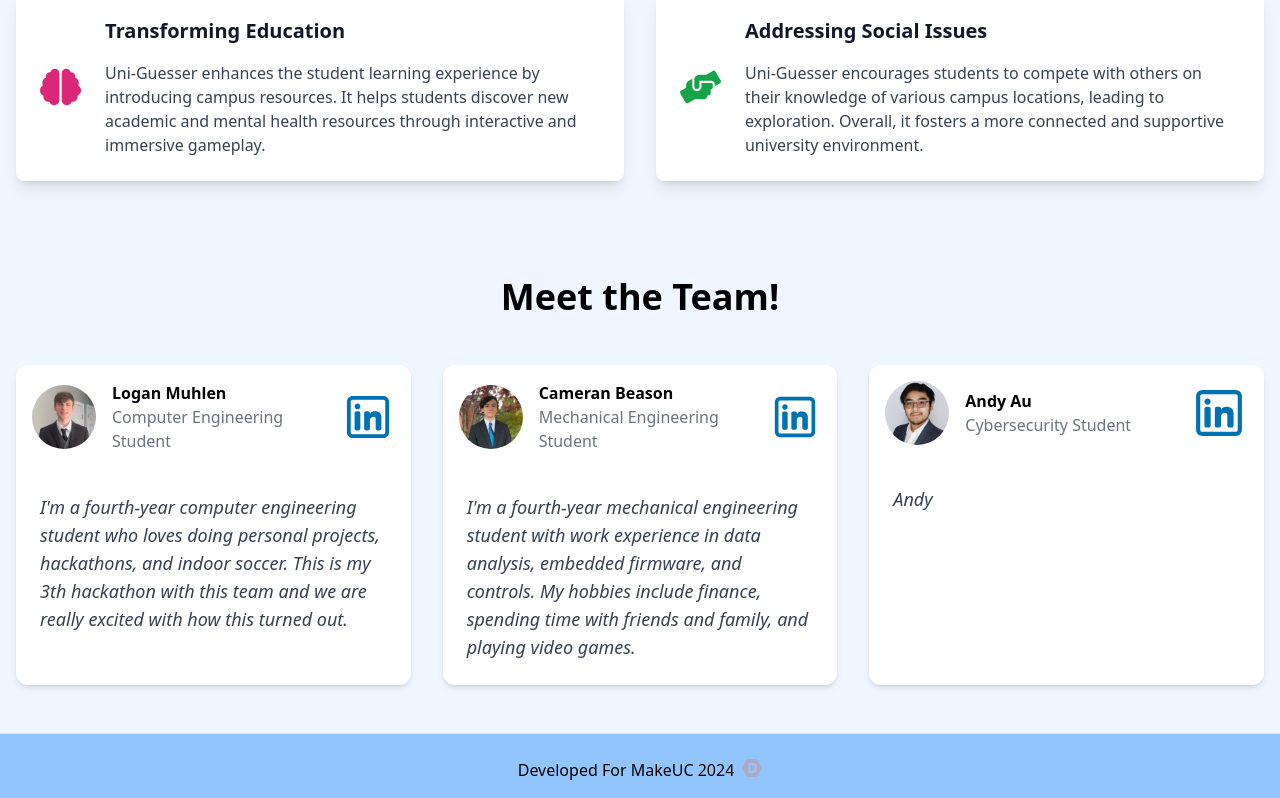
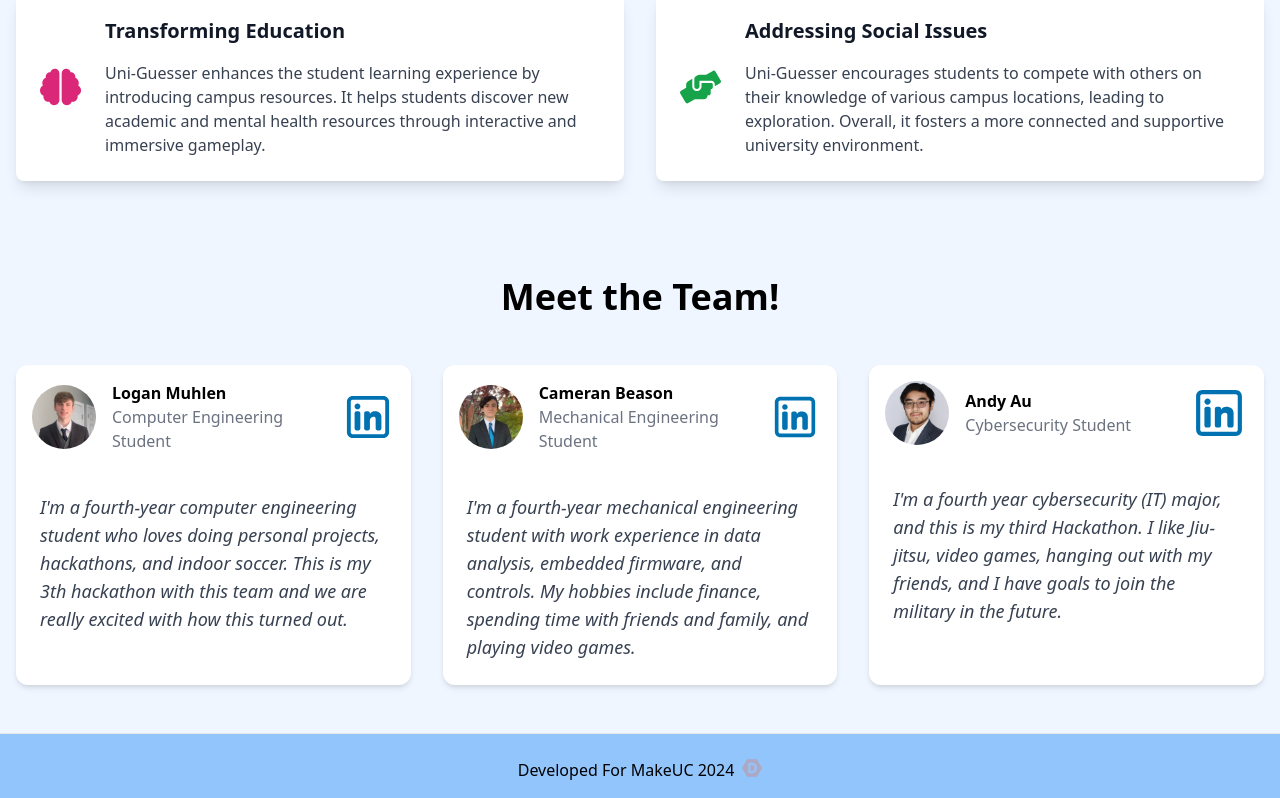
Before and after one commit to muhlenlogan8/GOU, a React (Vite) app in the folder GOU/: page / in a window 1280 px wide. Shown: the part 1015-1813 px from the top of the page. Built offline with nearby package versions, Linux system fonts and the light colour scheme.

Commit message:
andy bio

```diff
--- a/GOU/src/components/Testimonial.jsx
+++ b/GOU/src/components/Testimonial.jsx
@@ -27,7 +27,7 @@ const Testimonial = () => {
         name: "Andy Au",
         title: "Cybersecurity Student",
         testimonial:
-          "Andy",
+          "I'm a fourth year cybersecurity (IT) major, and this is my third Hackathon. I like Jiu-jitsu, video games, hanging out with my friends, and I have goals to join the military in the future.",
         linkedInUrl: "https://www.linkedin.com/in/andyau107/",
       },
   ];
```
